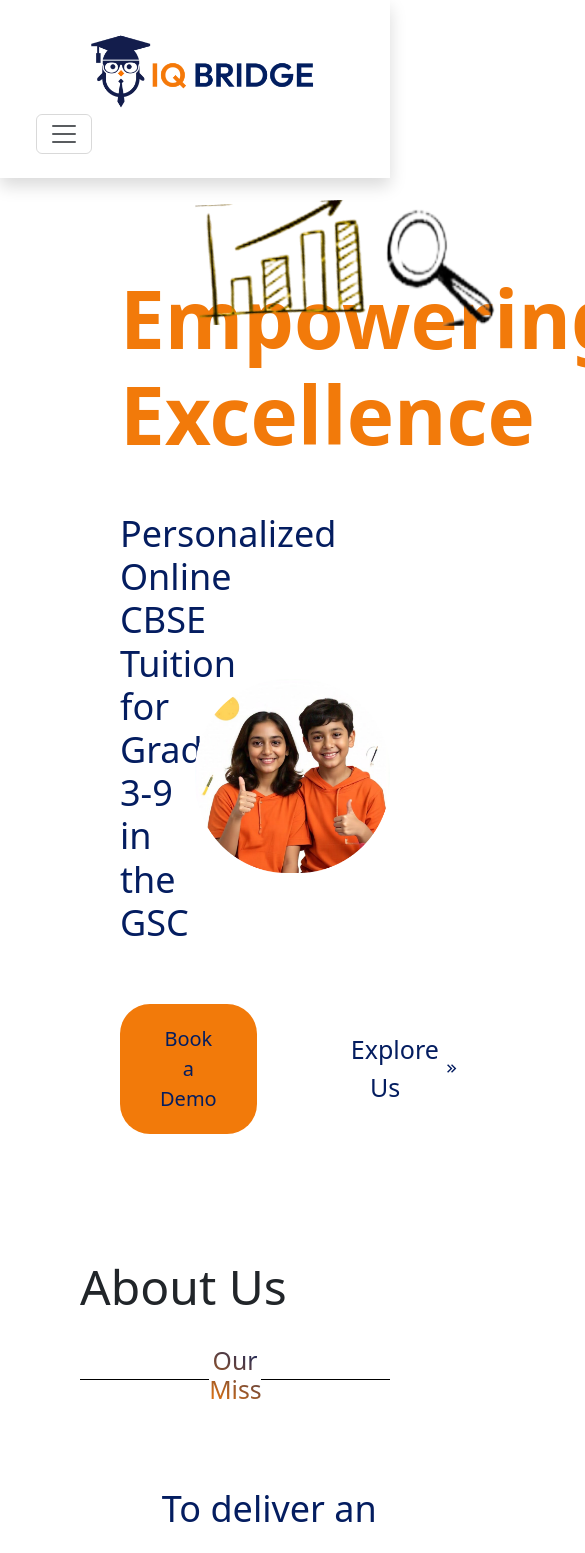
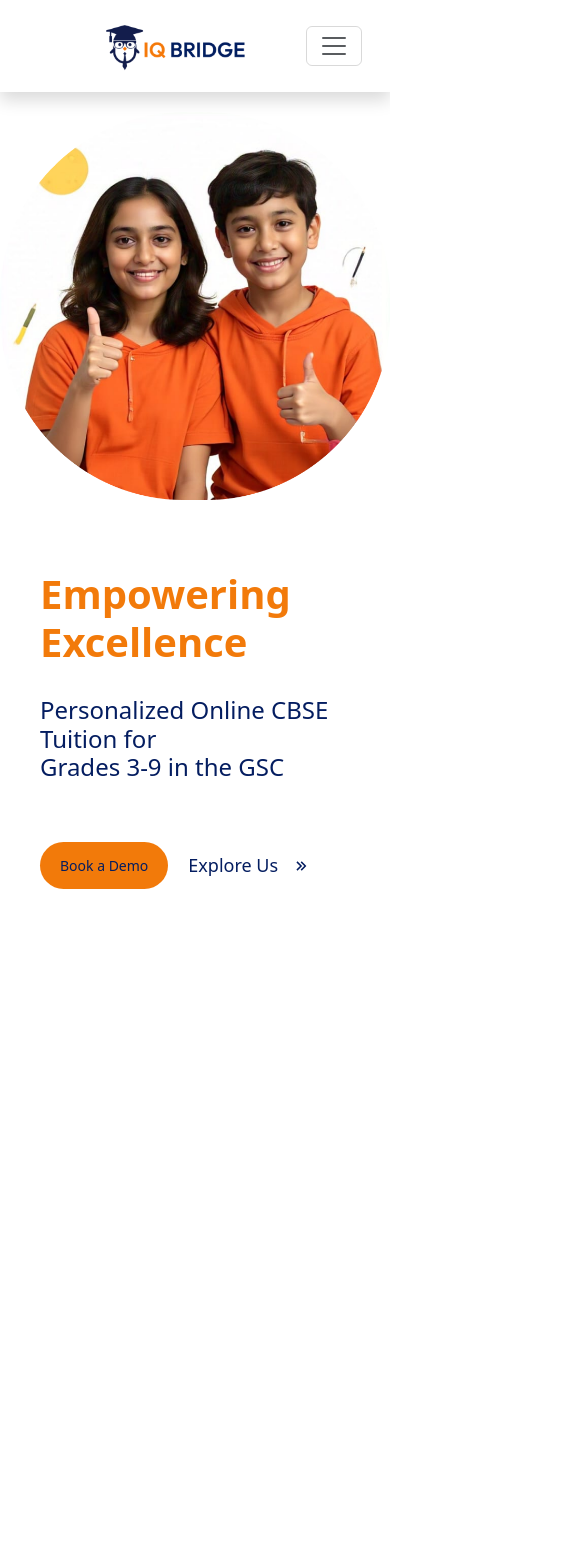
Before and after one commit to dilip2k04/hostinger, a React (Vite) app: page / in a window 390 px wide. Shown: the top 1553 px of the page, 585 px wide, since content can reach past the window. After the commit the page ends 939 px from the top, so only its background shows below. Built offline with nearby package versions, Linux system fonts and the light colour scheme.

Commit message:
home responsive update

```diff
--- a/src/app/App.jsx
+++ b/src/app/App.jsx
@@ -12,9 +12,9 @@ function App() {
     <>
       <Navbar />
       <Hero/>
-      <AboutUs/>
-      <OurProgram/>
-      <Footer />
+      {/* <AboutUs/> */}
+      {/* <OurProgram/> */}
+      {/* <Footer /> */}
     </>
   );
 }
--- a/src/pages/AboutUs/AboutUs.css
+++ b/src/pages/AboutUs/AboutUs.css
@@ -10,6 +10,12 @@ h5{
     margin-left:40px ;
     padding-bottom: 30px;
 }
+
+.about_title{
+    color:#F27A0A;
+}
+
+
 .ourmission p{
     width: 917.11px;
     height: 220px;
--- a/src/pages/AboutUs/AboutUs.jsx
+++ b/src/pages/AboutUs/AboutUs.jsx
@@ -90,8 +90,8 @@ export default function AboutUs() {
 ]
 
   return (
-    <div className="about">
-      <h5>About Us </h5>
+    <div className="about" id="about">
+      <h5 className="about_title"><i>About Us </i></h5>
 
       {about_contents.map((about, idx) => {
         return (
--- a/src/pages/AboutUs/components/Tab/Tab.jsx
+++ b/src/pages/AboutUs/components/Tab/Tab.jsx
@@ -16,7 +16,7 @@ export default function Tab({
         </div>
         <div className="col-2">
           {" "}
-          <h2>{title}</h2>
+          <h2><i>{title}</i></h2>
         </div>
         <div className="col-5">
           <div className="right_line"></div>
--- a/src/pages/Hero/Hero.css
+++ b/src/pages/Hero/Hero.css
@@ -1,10 +1,12 @@
 .hero_section{
-    height: 900px;
+    height: auto;
 }
 
 .row{
     height: 100%
 }
+
+
 
 .hero_content{
     padding-left: 120px;
@@ -29,13 +31,13 @@
 
 .image_section{
     width: 100%;
-    margin-top: 20px;
+    margin: 20px;
     text-align: center;
 }
 
 .image_section .main_image {
     width: 100%;
-    height: 900px;
+    height: auto;
     object-fit: contain;
 }
 
@@ -58,11 +60,53 @@
     padding: 20px 40px;
     font-weight: 500;
     border: 2px transparent;
-    border-radius: 30px;
+    border-radius: 30px
+}
 
-}
+
 .hero_buttons .explore_us:hover{
     border: 2px solid black;
     border-radius: 30px;
     transition: all 0.25s;
 }
+
+@media (max-width: 768px) {
+    .hero_content{
+        margin: 50px 10px;
+        padding-left: 30px !important;
+    }
+
+    .hero_content h1{
+        font-size: 40px !important;
+        margin-bottom: 30px;
+        color: #F27A0A;
+        font-weight: 700;
+    }
+
+    .hero_content h4{
+        font-size: 24px !important;
+        font-weight:500;
+        color: #041D60;
+    }
+
+    .hero_buttons .book_button {
+        background-color: #F27A0A;
+        color: #041D60;
+        border: 0;
+        padding: 10px 20px  !important;
+        font-size: 14px !important;
+        font-weight: 500;
+        border-radius: 30px;
+        margin: 0 !important;
+    }
+
+    .hero_buttons .explore_us{
+        color:#041D60;
+        background-color: transparent;
+        font-size:18px;
+        padding: 10px 20px  !important;
+        font-weight: 500;
+        border: 2px transparent;
+        border-radius: 30px
+    }
+}
--- a/src/pages/Hero/Hero.jsx
+++ b/src/pages/Hero/Hero.jsx
@@ -1,11 +1,12 @@
 import React from "react";
-import { RiArrowRightDoubleLine } from "react-icons/ri";import "./Hero.css";
+import { RiArrowRightDoubleLine } from "react-icons/ri";
+import "./Hero.css";
 
 export default function Hero() {
   return (
     <div className="hero_section">
       <div className="row g-0">
-        <div className="col-6 d-flex flex-column justify-content-center">
+        <div className="col-md-6 order-2 order-md-1 d-flex flex-column justify-content-center">
           {" "}
           <div className="hero_content">
             <h1>
@@ -16,20 +17,21 @@ export default function Hero() {
               Personalized Online CBSE Tuition for <br />
               Grades 3-9 in the GSC
             </h4>
-          <div className="hero_buttons d-flex">
-            <button className="book_button">Book a Demo</button>
-            <button className="explore_us d-flex justify-content-center align-items-center" id="button">Explore Us &nbsp;&nbsp;<RiArrowRightDoubleLine/></button>
+            <div className="hero_buttons d-flex">
+              <button className="book_button">Book a Demo</button>
+              <button
+                className="explore_us d-flex justify-content-center align-items-center"
+                id="button"
+              >
+                Explore Us &nbsp;&nbsp;
+                <RiArrowRightDoubleLine />
+              </button>
+            </div>
           </div>
-          </div>
+        </div>
+        <div className="col-md-6 order-1 order-md-2 d-flex flex-column justify-content-center align-items-center">
+          <div className="image_section">
 
-        </div>
-        <div className="col-6 d-flex flex-column justify-content-center align-items-center">
-          <div className="image_section">
-            <div className="extra_images d-flex justify-content-between">
-              <img src="/imgs/image 10.png" alt="" />
-            <img src="/imgs/image 9.png" className='' alt="" />
-
-            </div>
             <img src="/imgs/hero_main_pic2.png" className="main_image" alt="" />
           </div>
         </div>
--- a/src/pages/components/Navbar/Navbar.jsx
+++ b/src/pages/components/Navbar/Navbar.jsx
@@ -5,9 +5,9 @@ import './Navbar.css'
 
 export default function Navbar() {
   return (
-<nav className="navbar navbar-expand-lg shadow p-4">
-  <div className="container-fluid">
-    <a className="navbar-brand" href="#"><img src="/src/assets/Logo.png" alt="" /></a>
+<nav className="navbar navbar-expand-lg shadow p-3">
+  <div className="container-fluid d-flex">
+    <a className="navbar-brand" href="#"><img src="/src/assets/Logo.png" style={{height: '50px', width: '100%', objectFit: 'contain'}} alt="" /></a>
     <button className="navbar-toggler" type="button" data-bs-toggle="collapse" data-bs-target="#navbarNavAltMarkup" aria-controls="navbarNavAltMarkup" aria-expanded="false" aria-label="Toggle navigation">
       <span className="navbar-toggler-icon"></span>
     </button>
```
